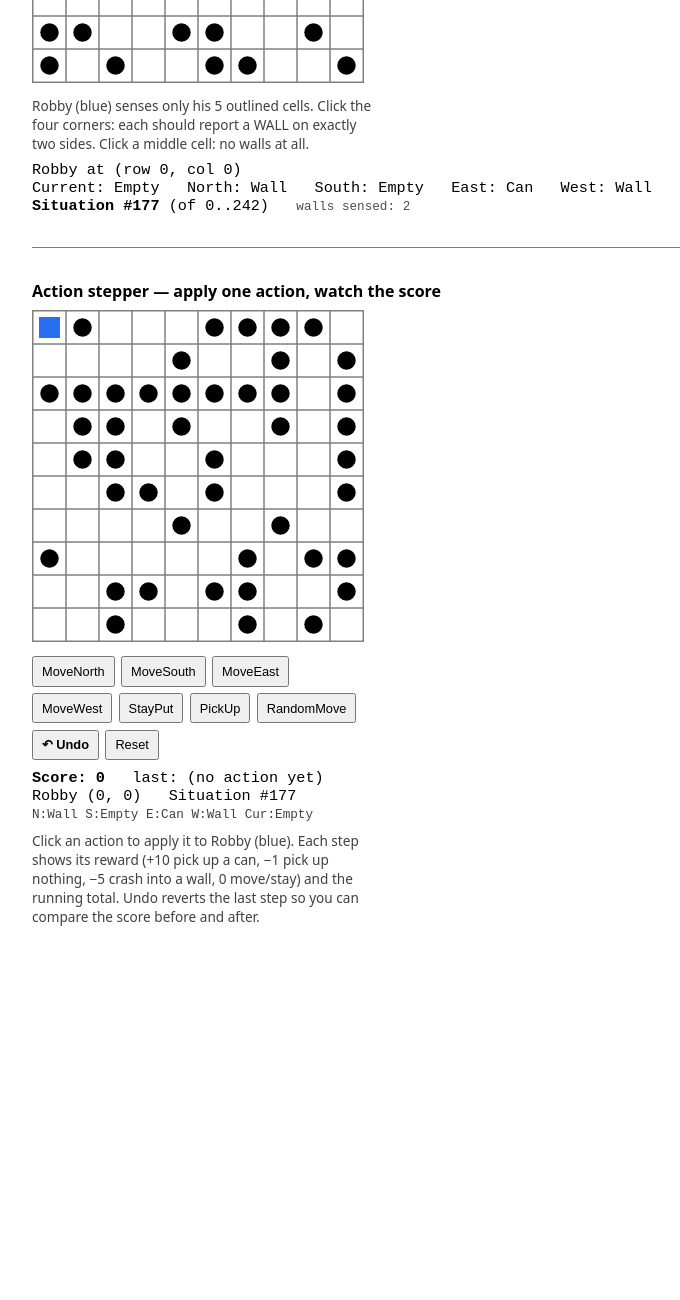
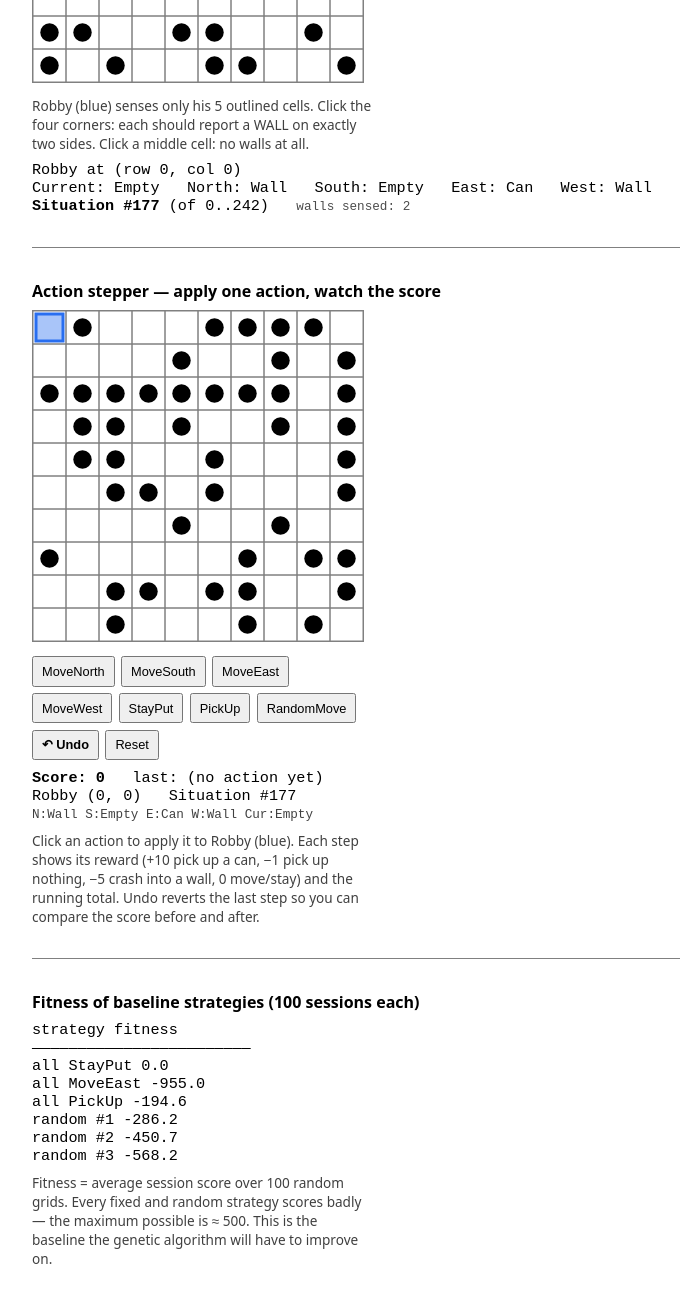
Before and after one commit to egilq137/evolving-robby-genetic-algorithm, a website built with Vite: page index.html in a window 1280 px wide. Shown: the part 960-2260 px from the top of the page, without its empty margins (0-680 px from the left). Before the commit the page ends 1918 px from the top, so only its background shows below. Built offline with nearby package versions, Linux system fonts and the light colour scheme.

Commit message:
Increment 5: strategy lookup + session and fitness, with tests
- core/strategy.ts: Strategy type (Int8Array[243]), actionFor lookup,
  uniformStrategy helper
- core/eval.ts: runSession (200 actions from (0,0)) and computeFitness
  (average over 100 random grids); grid size / actions / sessions tunable
- 12 tests using hand-computed scores: all-StayPut=0, all-MoveEast=-955,
  all-PickUp with/without a can at (0,0), exact loop count, mid-session
  pickup, no strategy mutation, averaging, and reproducibility
- viz: baseline fitness panel (StayPut/MoveEast/PickUp + random strategies)
  showing how bad every non-evolved strategy is (max ~500); StayPut and
  MoveEast match the unit tests exactly
- viz: Robby drawn translucent so a can under him stays visible
- Full suite: 74 tests passing

Co-Authored-By: Claude Opus 4.8 <noreply@anthropic.com>

```diff
--- a/index.html
+++ b/index.html
@@ -95,6 +95,16 @@
         score before and after.</p>
     </div>
 
+    <hr style="width: 100%; border: none; border-top: 1px solid gray" />
+
+    <div class="panel">
+      <h2>Fitness of baseline strategies (100 sessions each)</h2>
+      <div id="fitnessTable" style="font-family: ui-monospace, monospace; font-size: 0.95rem">computing…</div>
+      <p>Fitness = average session score over 100 random grids. Every fixed and
+        random strategy scores badly — the maximum possible is ≈ 500. This is the
+        baseline the genetic algorithm will have to improve on.</p>
+    </div>
+
     <script type="module" src="/src/viz/main.ts"></script>
   </body>
 </html>
--- /dev/null
+++ b/src/core/eval.ts
@@ -0,0 +1,72 @@
+// core/eval — running a cleaning session and computing a strategy's fitness.
+// This is the "hot loop": fitness is where almost all compute time will go.
+//
+// A SESSION (spec Section 5): put Robby at (0,0) on a grid of cans, let him take
+// `numActions` actions (each chosen by his strategy from what he senses), and
+// score him by the rewards/penalties accumulated.
+//
+// FITNESS (spec Section 6): the AVERAGE session score over `numSessions`
+// independent random grids. Averaging over many layouts stops a strategy from
+// overfitting one lucky configuration.
+
+import { createGrid, placeCans, sense, type Grid } from "./world";
+import { applyAction } from "./actions";
+import { actionFor, type Strategy } from "./strategy";
+import type { Rng } from "./rng";
+
+export const DEFAULT_ACTIONS_PER_SESSION = 200;
+export const DEFAULT_SESSIONS_PER_FITNESS = 100;
+export const DEFAULT_CAN_PROB = 0.5;
+
+/**
+ * Run one cleaning session on the given (already populated) grid and return the
+ * session score. Robby always starts at (0,0). Mutates `grid` (cans get picked
+ * up). `rng` is only consumed when the strategy uses RandomMove.
+ */
+export function runSession(
+  strategy: Strategy,
+  grid: Grid,
+  rng: Rng,
+  numActions: number = DEFAULT_ACTIONS_PER_SESSION,
+): number {
+  const robby = { row: 0, col: 0 };
+  let score = 0;
+  for (let i = 0; i < numActions; i++) {
+    const senses = sense(grid, robby.row, robby.col);
+    const action = actionFor(strategy, senses);
+    score += applyAction(grid, robby, action, rng);
+  }
+  return score;
+}
+
+export interface FitnessOptions {
+  rows?: number;
+  cols?: number;
+  canProb?: number;
+  numActions?: number;
+  numSessions?: number;
+}
+
+/**
+ * A strategy's fitness: the average session score over `numSessions` freshly
+ * generated random grids. Uses the single provided `rng` for both can placement
+ * and any RandomMove, so a fixed seed makes the whole computation reproducible.
+ */
+export function computeFitness(
+  strategy: Strategy,
+  rng: Rng,
+  opts: FitnessOptions = {},
+): number {
+  const rows = opts.rows ?? 10;
+  const cols = opts.cols ?? 10;
+  const canProb = opts.canProb ?? DEFAULT_CAN_PROB;
+  const numActions = opts.numActions ?? DEFAULT_ACTIONS_PER_SESSION;
+  const numSessions = opts.numSessions ?? DEFAULT_SESSIONS_PER_FITNESS;
+
+  let total = 0;
+  for (let s = 0; s < numSessions; s++) {
+    const grid = placeCans(createGrid(rows, cols), canProb, rng);
+    total += runSession(strategy, grid, rng, numActions);
+  }
+  return total / numSessions;
+}
--- /dev/null
+++ b/src/core/strategy.ts
@@ -0,0 +1,31 @@
+// core/strategy — a strategy (Robby's "brain") and how to read an action from it.
+//
+// A strategy is a flat list of NUM_SITUATIONS actions: one action per situation,
+// stored in the fixed situation order (see core/situation). To decide what to do,
+// Robby senses -> encodes the situation to an index -> reads the action at that
+// index. That's the whole brain.
+//
+// This file has ONLY the representation and lookup. Building random strategies,
+// selecting/mating them, etc. belongs to the genetic algorithm (a later module).
+
+import { type Senses } from "./world";
+import { encodeSituation, NUM_SITUATIONS } from "./situation";
+
+/** A strategy: Int8Array of length NUM_SITUATIONS, each entry an action 0..6. */
+export type Strategy = Int8Array;
+
+/** The action this strategy prescribes for what Robby currently senses. */
+export function actionFor(strategy: Strategy, senses: Senses): number {
+  return strategy[encodeSituation(senses)];
+}
+
+/**
+ * A strategy that does the SAME action in every situation. Handy for baselines
+ * and tests (e.g. "always StayPut", "always MoveEast") whose scores we can work
+ * out by hand.
+ */
+export function uniformStrategy(action: number): Strategy {
+  const s = new Int8Array(NUM_SITUATIONS);
+  s.fill(action);
+  return s;
+}
--- /dev/null
+++ b/src/viz/fitness.ts
@@ -0,0 +1,35 @@
+// Baseline fitness panel: measures a few simple strategies so we can see how bad
+// every non-evolved strategy is (max possible ~= 500). Uses the real
+// computeFitness, so these numbers match what the GA will later try to beat.
+
+import { makeRng } from "../core/rng";
+import { NUM_SITUATIONS } from "../core/situation";
+import { NUM_ACTIONS, STAY_PUT, MOVE_EAST, PICK_UP } from "../core/actions";
+import { uniformStrategy, type Strategy } from "../core/strategy";
+import { computeFitness } from "../core/eval";
+
+function randomStrategy(rng: () => number): Strategy {
+  const s = new Int8Array(NUM_SITUATIONS);
+  for (let i = 0; i < s.length; i++) s[i] = Math.floor(rng() * NUM_ACTIONS);
+  return s;
+}
+
+function render(): void {
+  const rows: [string, number][] = [
+    ["all StayPut", computeFitness(uniformStrategy(STAY_PUT), makeRng(1))],
+    ["all MoveEast", computeFitness(uniformStrategy(MOVE_EAST), makeRng(1))],
+    ["all PickUp", computeFitness(uniformStrategy(PICK_UP), makeRng(1))],
+    ["random #1", computeFitness(randomStrategy(makeRng(11)), makeRng(2))],
+    ["random #2", computeFitness(randomStrategy(makeRng(22)), makeRng(3))],
+    ["random #3", computeFitness(randomStrategy(makeRng(33)), makeRng(4))],
+  ];
+  const lines = rows
+    .map(([name, fit]) => `${name.padEnd(14)} ${fit.toFixed(1).padStart(9)}`)
+    .join("<br>");
+  const el = document.getElementById("fitnessTable") as HTMLElement;
+  el.innerHTML =
+    `${"strategy".padEnd(14)} ${"fitness".padStart(9)}<br>` +
+    `${"—".repeat(24)}<br>${lines}`;
+}
+
+render();
--- a/src/viz/main.ts
+++ b/src/viz/main.ts
@@ -14,6 +14,7 @@ import {
 import { makeRng } from "../core/rng";
 import { encodeSituation } from "../core/situation";
 import "./stepper";
+import "./fitness";
 
 const CELL = 33; // pixels per cell (10 cells -> 330px canvas)
 const N = 10; // grid is 10 x 10
@@ -150,9 +151,13 @@ function drawSensing(): void {
       }
     }
   }
-  // Robby marker
-  ctx.fillStyle = "rgb(40,110,240)";
-  ctx.fillRect(robby.col * CELL + 6, robby.row * CELL + 6, CELL - 12, CELL - 12);
+  // Robby marker: translucent box + solid border, so a can underneath shows.
+  ctx.fillStyle = "rgba(40,110,240,0.4)";
+  ctx.fillRect(robby.col * CELL + 3, robby.row * CELL + 3, CELL - 6, CELL - 6);
+  ctx.strokeStyle = "rgb(40,110,240)";
+  ctx.lineWidth = 3;
+  ctx.strokeRect(robby.col * CELL + 3, robby.row * CELL + 3, CELL - 6, CELL - 6);
+  ctx.lineWidth = 1;
 
   const s = sense(senseGrid, robby.row, robby.col);
   const readout = document.getElementById("senseReadout") as HTMLElement;
--- a/src/viz/stepper.ts
+++ b/src/viz/stepper.ts
@@ -91,8 +91,13 @@ function render(): void {
       }
     }
   }
-  ctx.fillStyle = "rgb(40,110,240)";
-  ctx.fillRect(robby.col * CELL + 6, robby.row * CELL + 6, CELL - 12, CELL - 12);
+  // Robby: translucent box + solid border, so a can under him stays visible.
+  ctx.fillStyle = "rgba(40,110,240,0.4)";
+  ctx.fillRect(robby.col * CELL + 3, robby.row * CELL + 3, CELL - 6, CELL - 6);
+  ctx.strokeStyle = "rgb(40,110,240)";
+  ctx.lineWidth = 3;
+  ctx.strokeRect(robby.col * CELL + 3, robby.row * CELL + 3, CELL - 6, CELL - 6);
+  ctx.lineWidth = 1;
 
   const s = sense(grid, robby.row, robby.col);
   const readout = document.getElementById("stepReadout") as HTMLElement;
```
Also changed, not shown: src/core/eval.test.ts (added, +116 -0 lines).
